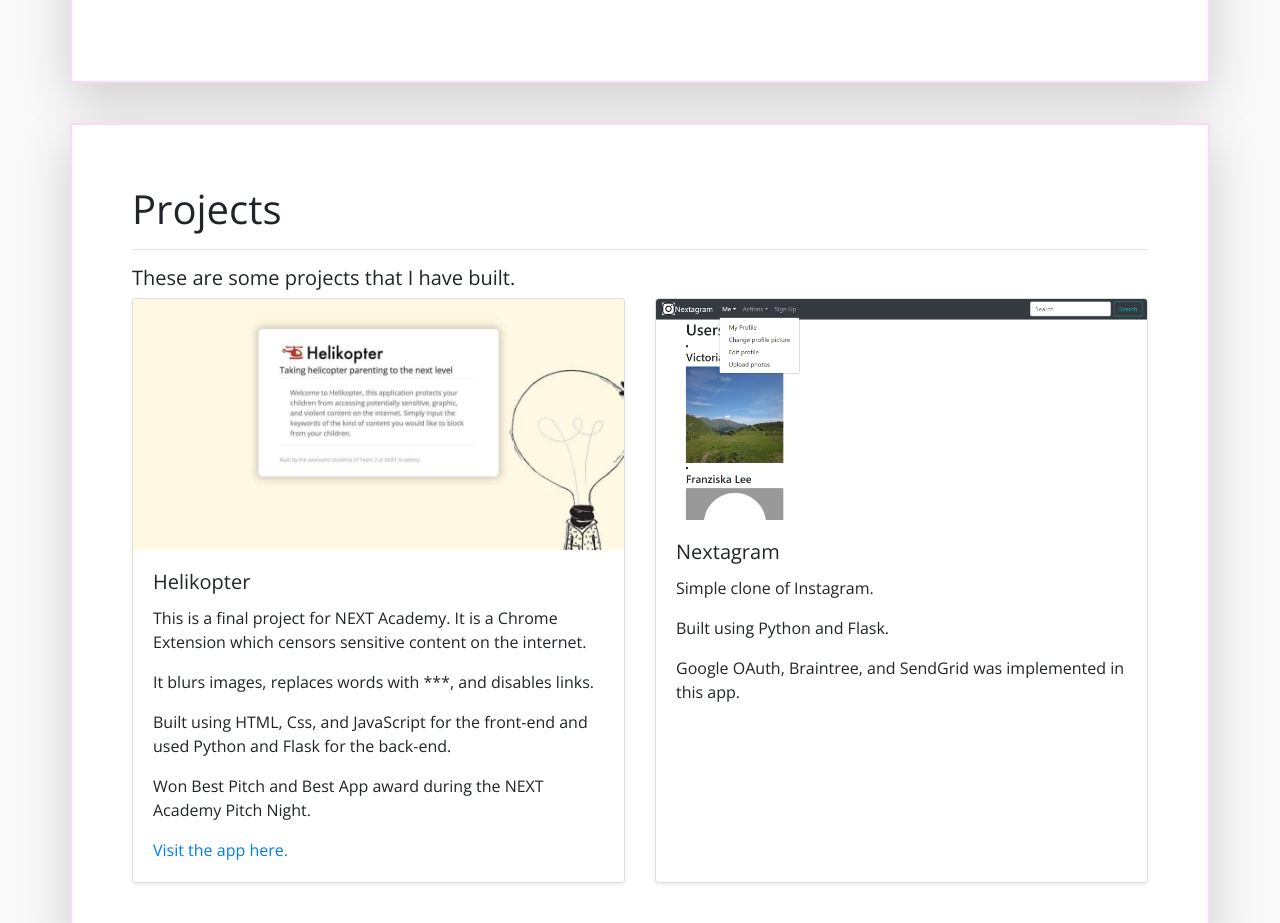
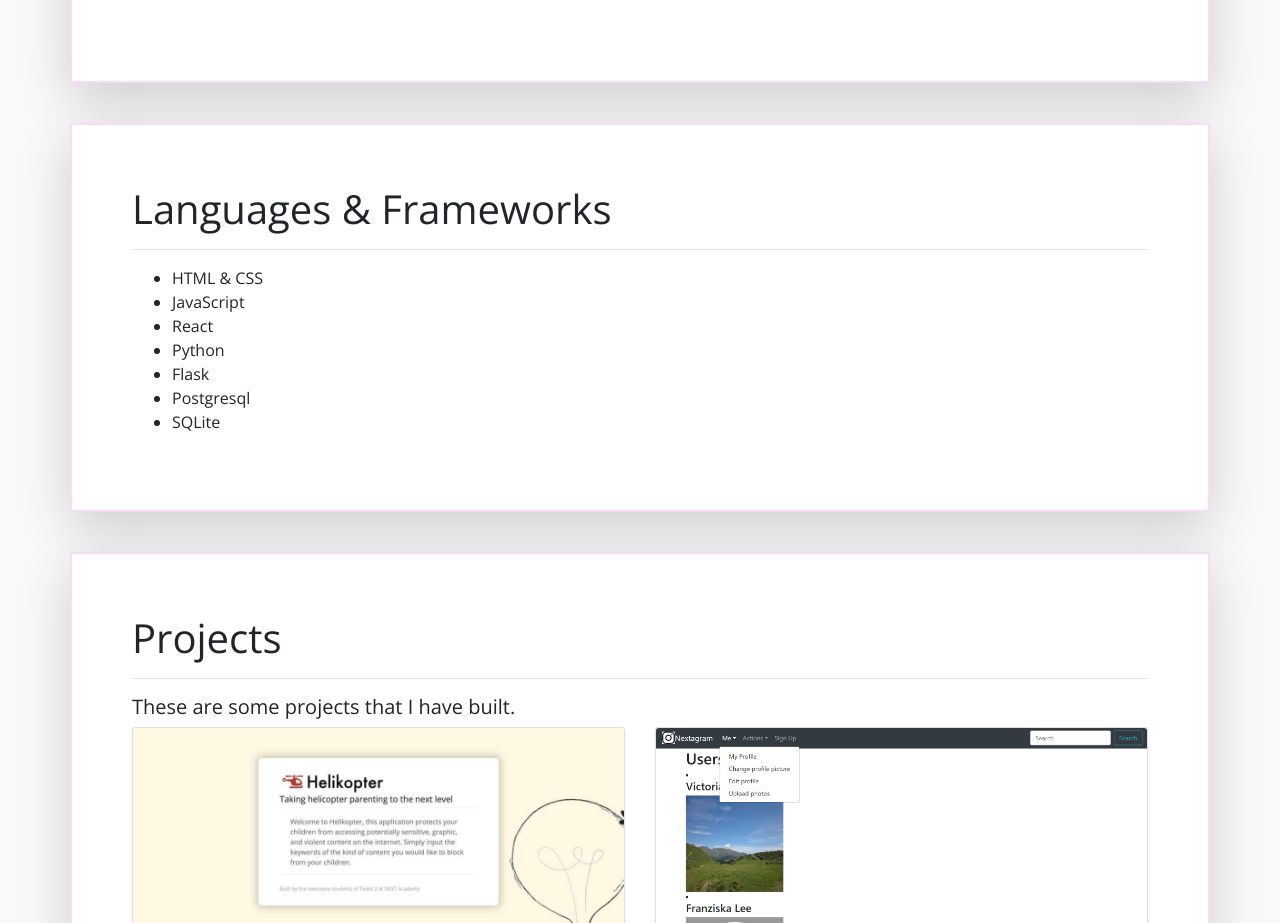
Before and after one commit to VictoriaLee91/website, a plain HTML site: page index.html in a window 1280 px wide. Shown: the part 990-1913 px from the top of the page. Drawn offline with nearby package versions, Linux system fonts and the light colour scheme.

Commit message:
added languages section

```diff
--- a/index.html
+++ b/index.html
@@ -57,6 +57,23 @@
                         and swimming instructor. </p>
                 </div>
             </div>
+        </div>
+    </section>
+
+    <!-- Languages -->
+    <section id="languages">
+        <div class="container shadow-lg">
+            <h1>Languages & Frameworks</h1>
+            <hr>
+            <ul>
+                <li>HTML & CSS</li>
+                <li>JavaScript</li>
+                <li>React</li>
+                <li>Python</li>
+                <li>Flask</li>
+                <li>Postgresql</li>
+                <li>SQLite</li>
+            </ul>
         </div>
     </section>
 
```
